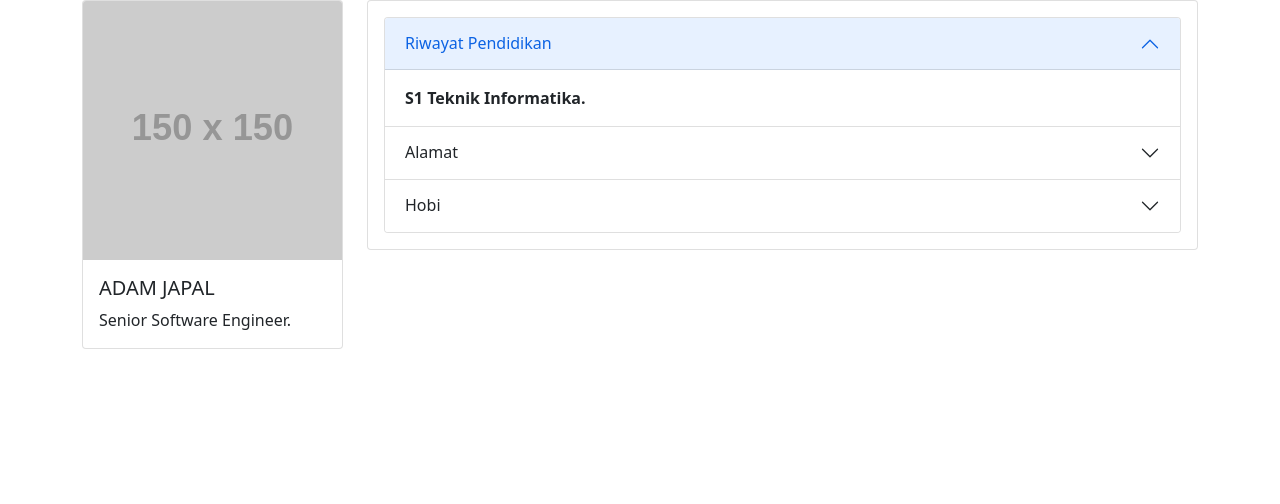
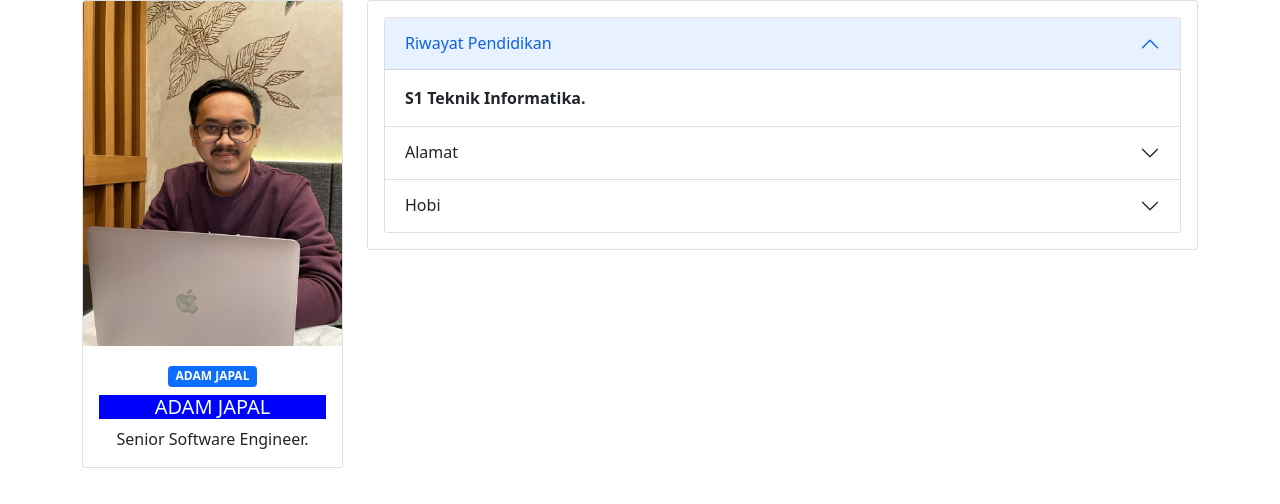
Before and after one commit to ddoz/ddoz.github.io, a plain HTML site: page index.html in a window 1280 px wide. Drawn offline with nearby package versions, Linux system fonts and the light colour scheme; placeholder pictures from the web are drawn by us.

Commit message:
update photo

```diff
--- a/index.html
+++ b/index.html
@@ -7,6 +7,15 @@
     <title>Web Development Using Bootstrap</title>
     <link href="https://cdn.jsdelivr.net/npm/bootstrap@5.1.2/dist/css/bootstrap.min.css" rel="stylesheet" integrity="sha384-uWxY/CJNBR+1zjPWmfnSnVxwRheevXITnMqoEIeG1LJrdI0GlVs/9cVSyPYXdcSF" crossorigin="anonymous">
     <script src="https://cdn.jsdelivr.net/npm/bootstrap@5.1.2/dist/js/bootstrap.bundle.min.js" integrity="sha384-kQtW33rZJAHjgefvhyyzcGF3C5TFyBQBA13V1RKPf4uH+bwyzQxZ6CmMZHmNBEfJ" crossorigin="anonymous"></script>
+
+
+    <style>
+      ._name {
+        color: azure;
+        background-color: blue;
+      }
+    </style>
+
 </head>
 <body>
 
@@ -15,9 +24,10 @@
         <div class="row">
           <div class="col-md-3">
                 <div class="card">
-                    <img src="https://via.placeholder.com/150" class="card-img-top">
-                    <div class="card-body">
-                    <h5 class="card-title">ADAM JAPAL</h5>
+                    <img src="assets/saya.jpeg" class="card-img-top">
+                    <div class="card-body text-center">
+                    <h5 class="card-title badge bg-primary text-wrap">ADAM JAPAL</h5>
+                      <h5 class="_name">ADAM JAPAL</h5>
                     <p class="card-text">Senior Software Engineer.</p>
                     </div>
                 </div>
```
Also changed, not shown: assets/contoh.jpeg (added), assets/saya.jpeg (added), 1 other file.
